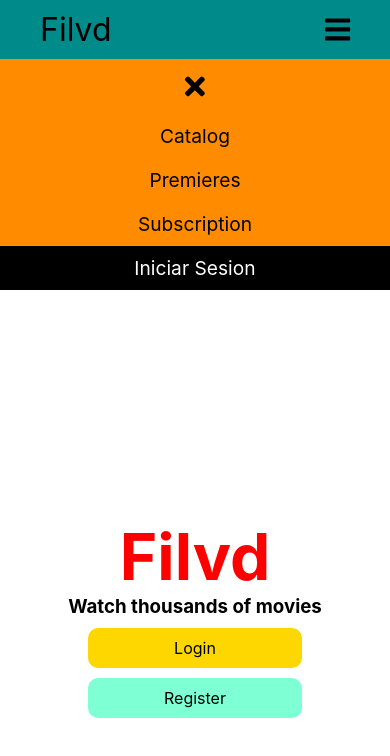
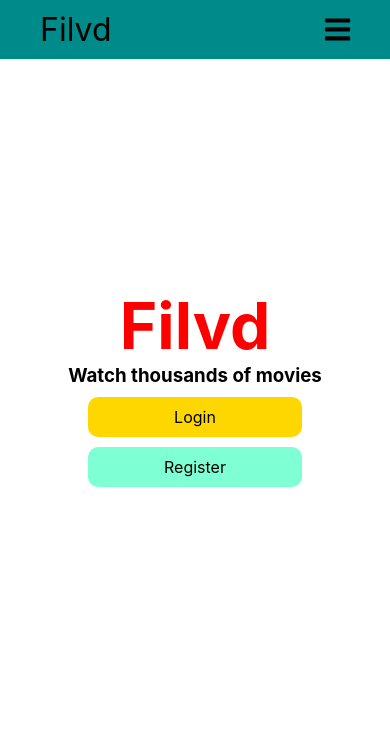
Before and after one commit to alxmcr/react-filvd, a React (Create React App) app: page / in a window 390 px wide. Shown: the top 756 px of the page. Built offline with nearby package versions, Linux system fonts and the light colour scheme.

Commit message:
+ useState for Mobile's menu

```diff
--- a/src/components/AppHeader/AppHeader.css
+++ b/src/components/AppHeader/AppHeader.css
@@ -65,6 +65,10 @@
     display: none;
 }
 
+.header__item--bars:hover {
+    background-color: red;
+}
+
 /* // Medium devices (tablets, 768px and up) */
 
 @media (min-width: 768px) {
--- a/src/components/AppHeader/AppHeader.jsx
+++ b/src/components/AppHeader/AppHeader.jsx
@@ -1,9 +1,15 @@
-import React from 'react'
+import React, { useState } from 'react'
 import { FontAwesomeIcon } from '@fortawesome/react-fontawesome'
 import { faBars, faTimes } from '@fortawesome/free-solid-svg-icons'
 import './AppHeader.css'
 
 export default function AppHeader() {
+
+    const [classNameMenu, setClassNameMenu] = useState("hidden");
+
+    const openMenuMobile = () => setClassNameMenu("show")
+    const closeMenuMobile = () => setClassNameMenu("hidden")
+
     return <header>
         <nav className="header__nav" role="navigation" aria-label="main navigation">
             <ul className={`header__menu  header__menu--desktop`}>
@@ -26,15 +32,15 @@ export default function AppHeader() {
                         </li>
                     </ul>
                 </li>
-                <li className="header__item header__item--bars">
+                <li className="header__item header__item--bars" onClick={openMenuMobile}>
                     <i className="header__icon header__icon--bars">
                         <FontAwesomeIcon icon={faBars} />
                     </i>
                 </li>
             </ul>
 
-            <ul className={`header__menu header__menu--mobile`}>
-                <li className="header__item header__item--close">
+            <ul className={`header__menu header__menu--mobile ${classNameMenu}`}>
+                <li className="header__item header__item--close" onClick={closeMenuMobile}>
                     <i className="header__icon header__icon--close">
                         <FontAwesomeIcon icon={faTimes} />
                     </i>
```
